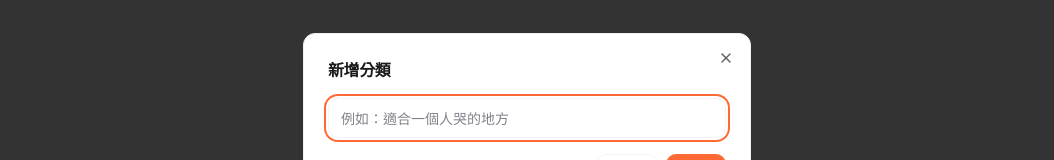
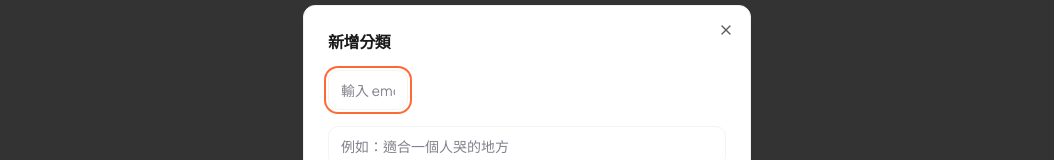
Before and after one commit to badukwei/spots-list, a React (Vite) app in the folder frontend/: page / in a window 1280 px wide. Both pictures are taken after a click on the button "＋ 新增分類". Shown: the part 274-434 px from the top of the page, without its empty margins (113-1167 px from the left). Built offline with nearby package versions, Linux system fonts and the light colour scheme; no server answers.

Commit message:
feat: add emoji input to AddCategoryModal

```diff
--- a/frontend/src/components/AddCategoryModal.tsx
+++ b/frontend/src/components/AddCategoryModal.tsx
@@ -28,7 +28,7 @@ export function AddCategoryModal({ open, onClose }: Props) {
   })
 
   const onSubmit = async (values: CategoryFormValues) => {
-    await addCategory.mutateAsync(values.name)
+    await addCategory.mutateAsync({ name: values.name, emoji: values.emoji })
     reset()
     onClose()
   }
@@ -50,6 +50,17 @@ export function AddCategoryModal({ open, onClose }: Props) {
           <DialogTitle className="text-base font-bold">新增分類</DialogTitle>
         </DialogHeader>
         <form onSubmit={handleSubmit(onSubmit)} className="space-y-4">
+          <div>
+            <Input
+              placeholder="輸入 emoji（例如：☕）"
+              {...register('emoji')}
+              disabled={isSubmitting}
+              className="w-20 text-center text-xl"
+            />
+            {errors.emoji && (
+              <p className="mt-1 text-xs text-destructive">{errors.emoji.message}</p>
+            )}
+          </div>
           <div>
             <Input
               placeholder="例如：適合一個人哭的地方"
--- a/frontend/src/hooks/useCategories.ts
+++ b/frontend/src/hooks/useCategories.ts
@@ -27,8 +27,8 @@ export function useCategory(id: string | undefined) {
 export function useAddCategory() {
   const queryClient = useQueryClient()
   return useMutation({
-    mutationFn: async (name: string) => {
-      const { data } = await api.post<Category>('/categories', { name })
+    mutationFn: async ({ name, emoji }: { name: string; emoji?: string }) => {
+      const { data } = await api.post<Category>('/categories', { name, emoji })
       return data
     },
     onSuccess: () => {
--- a/frontend/src/schemas/category.ts
+++ b/frontend/src/schemas/category.ts
@@ -2,6 +2,7 @@ import { z } from 'zod'
 
 export const categorySchema = z.object({
   name: z.string().min(1, '名稱不能為空').max(100, '名稱不能超過 100 字'),
+  emoji: z.string().max(10).optional(),
 })
 
 export type CategoryFormValues = z.infer<typeof categorySchema>
```
